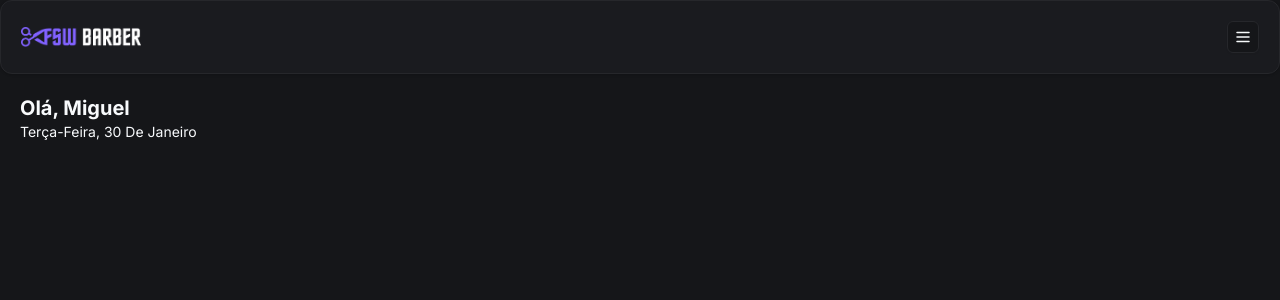
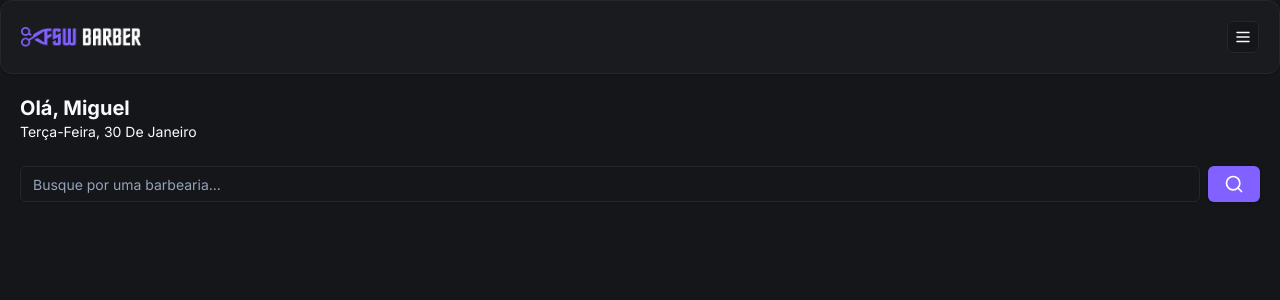
Before and after one commit to AlexandrePascoal/fullstackweeb-barber, a Next.js app: page / in a window 1280 px wide. Shown: the top 300 px of the page. Built offline with nearby package versions, Linux system fonts and the light colour scheme.

Commit message:
feat: add initial search component

```diff
--- /dev/null
+++ b/app/(home)/_components/search.tsx
@@ -0,0 +1,18 @@
+"use client";
+
+import { Button } from "@/app/_components/ui/button";
+import { Input } from "@/app/_components/ui/input";
+import { SearchIcon } from "lucide-react";
+
+const Search = () => {
+  return (
+    <div className="flex items-center gap-2">
+      <Input placeholder="Busque por uma barbearia..." />
+      <Button variant="default">
+        <SearchIcon size={20} />
+      </Button>
+    </div>
+   );
+}
+
+export default Search;
--- a/app/(home)/page.tsx
+++ b/app/(home)/page.tsx
@@ -1,6 +1,7 @@
 import { format } from "date-fns";
 import Header from "../_components/header";
 import { ptBR } from "date-fns/locale";
+import Search from "./_components/search";
 
 export default function Home() {
   return (
@@ -12,6 +13,9 @@
           locale: ptBR
         })}</p>
       </div>
+      <div className="px-5 mt-6">
+        <Search />
+      </div>
     </div>
   );
 }
--- /dev/null
+++ b/app/_components/ui/input.tsx
@@ -0,0 +1,25 @@
+import * as React from "react"
+
+import { cn } from "@/app/_lib/utils"
+
+export interface InputProps
+  extends React.InputHTMLAttributes<HTMLInputElement> {}
+
+const Input = React.forwardRef<HTMLInputElement, InputProps>(
+  ({ className, type, ...props }, ref) => {
+    return (
+      <input
+        type={type}
+        className={cn(
+          "flex h-9 w-full rounded-md border border-input bg-transparent px-3 py-1 text-sm shadow-sm transition-colors file:border-0 file:bg-transparent file:text-sm file:font-medium placeholder:text-muted-foreground focus-visible:outline-none focus-visible:ring-1 focus-visible:ring-ring disabled:cursor-not-allowed disabled:opacity-50",
+          className
+        )}
+        ref={ref}
+        {...props}
+      />
+    )
+  }
+)
+Input.displayName = "Input"
+
+export { Input }
```
